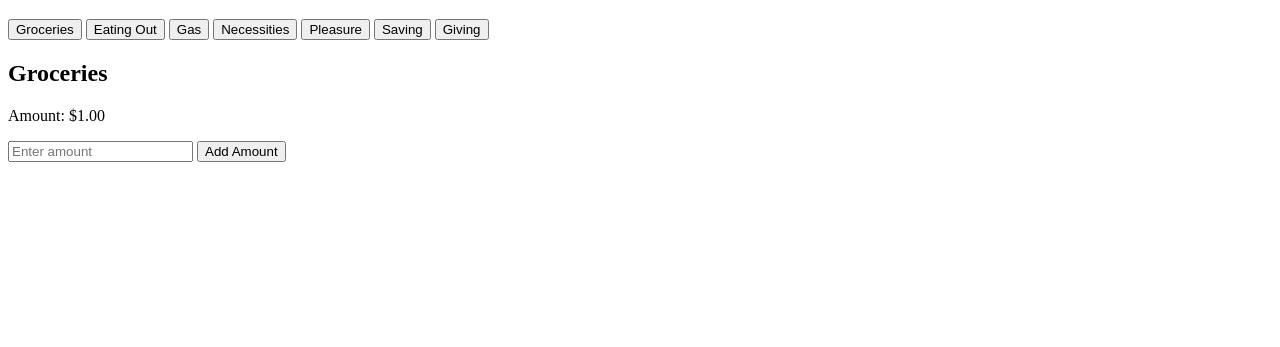
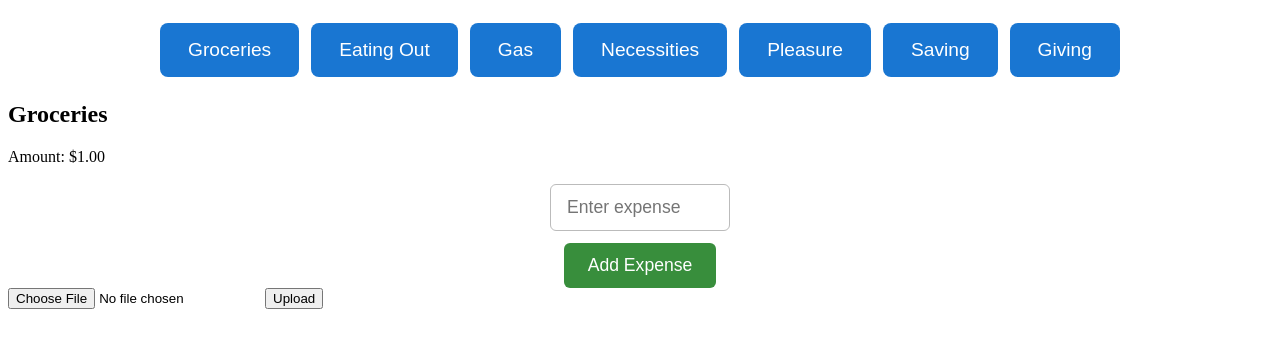
Before and after one commit to chuckz1/budget, a plain HTML site: page index.html in a window 1280 px wide. Shown: the part 61-408 px from the top of the page. Drawn offline with Linux system fonts and the light colour scheme.

Commit message:
Enhance budget app: add category display, update amount handling, and implement file upload functionality

```diff
--- a/index.html
+++ b/index.html
@@ -20,14 +20,22 @@
 		<button onclick="showCategory('saving')">Saving</button>
 		<button onclick="showCategory('giving')">Giving</button>
 	</div>
+
 	<div id="category-display">
-		<!-- Category info will be shown here -->
+		<h2 id="category-name"></h2>
+		<p>Amount: $<span id="category-amount"></span></p>
 		<form id="add-amount-form" onsubmit="return addAmountToCategory();">
-			<input type="number" id="amount-input" step="0.01" min="0" placeholder="Enter amount" required>
-			<button type="submit">Add Amount</button>
+			<input type="number" id="amount-input" step="0.01" min="0" placeholder="Enter expense" required>
+			<button type="submit">Add Expense</button>
 		</form>
 	</div>
+
+	<form id="uploadForm">
+		<input type="file" id="fileInput" />
+		<button type="submit">Upload</button>
+	</form>
 	<script src="scripts/main.js"></script>
+	<script src="scripts/upload.js"></script>
 </body>
 
 </html>
--- a/scripts/main.js
+++ b/scripts/main.js
@@ -13,17 +13,15 @@ let currentCategory = "groceries";
 function showCategory(key) {
 	currentCategory = key;
 	const cat = categories[key];
-	const display = document.getElementById("category-display");
-	if (cat && display) {
-		display.innerHTML = `
-			<h2>${cat.name}</h2>
-			<p>Amount: $${cat.amount.toFixed(2)}</p>
-			<form id="add-amount-form" onsubmit="return addAmountToCategory();">
-				<input type="number" id="amount-input" step="0.01" min="0" placeholder="Enter amount" required>
-				<button type="submit">Add Amount</button>
-			</form>
-		`;
+	const nameElem = document.getElementById("category-name");
+	const amountElem = document.getElementById("category-amount");
+	if (cat && nameElem && amountElem) {
+		nameElem.textContent = cat.name;
+		amountElem.textContent = cat.amount.toFixed(2);
 	}
+	// Clear input after switching
+	const input = document.getElementById("amount-input");
+	if (input) input.value = "";
 }
 
 function addAmountToCategory() {
@@ -31,7 +29,12 @@ function addAmountToCategory() {
 	const value = parseFloat(input.value);
 	if (!isNaN(value) && value > 0) {
 		categories[currentCategory].amount += value;
-		showCategory(currentCategory);
+		// Only update the amount span
+		const amountElem = document.getElementById("category-amount");
+		if (amountElem) {
+			amountElem.textContent = categories[currentCategory].amount.toFixed(2);
+		}
+		input.value = "";
 	}
 	return false; // Prevent form submission
 }
--- a/scripts/styles.css
+++ b/scripts/styles.css
@@ -0,0 +1,64 @@
+#menu {
+	display: flex;
+	flex-wrap: wrap;
+	gap: 12px;
+	margin-bottom: 20px;
+	justify-content: center;
+}
+
+#menu button {
+	font-size: 1.2em;
+	padding: 16px 28px;
+	border-radius: 8px;
+	border: none;
+	background: #1976d2;
+	color: #fff;
+	cursor: pointer;
+	margin: 4px 0;
+	transition: background 0.2s;
+}
+
+#menu button:hover,
+#menu button:focus {
+	background: #1565c0;
+}
+
+/* Improve input and form appearance */
+#category-display form {
+	display: flex;
+	flex-direction: column;
+	align-items: center;
+	gap: 12px;
+	margin-top: 18px;
+}
+
+#amount-input {
+	font-size: 1.1em;
+	padding: 12px 16px;
+	border-radius: 6px;
+	border: 1px solid #bbb;
+	width: 180px;
+	box-sizing: border-box;
+	outline: none;
+	transition: border 0.2s;
+}
+
+#amount-input:focus {
+	border: 1.5px solid #1976d2;
+}
+
+#add-amount-form button[type="submit"] {
+	font-size: 1.1em;
+	padding: 12px 24px;
+	border-radius: 6px;
+	border: none;
+	background: #388e3c;
+	color: #fff;
+	cursor: pointer;
+	transition: background 0.2s;
+}
+
+#add-amount-form button[type="submit"]:hover,
+#add-amount-form button[type="submit"]:focus {
+	background: #2e7031;
+}
--- /dev/null
+++ b/scripts/upload.js
@@ -0,0 +1,35 @@
+// === Constants ===
+const UPLOAD_URL =
+	"https://script.google.com/macros/s/AKfycbxYZ8UImeiZsb6n_dTzeDXWNuAcBlrXWylmf-tR58CbJBi5FOfJVTwFXcJMxohzfzls/exec"; // Replace with your actual upload URL
+
+document.getElementById("uploadForm").onsubmit = async (e) => {
+	e.preventDefault();
+	const file = document.getElementById("fileInput").files[0];
+	if (!file) {
+		alert("Please select a file first.");
+		return;
+	}
+
+	// Convert file to Base64 so Apps Script can handle it easily
+	const reader = new FileReader();
+	reader.onloadend = async () => {
+		const base64 = reader.result.split(",")[1];
+
+		const res = await fetch(
+			"https://script.google.com/macros/s/AKfycbxYZ8UImeiZsb6n_dTzeDXWNuAcBlrXWylmf-tR58CbJBi5FOfJVTwFXcJMxohzfzls/exec",
+			{
+				method: "POST",
+				headers: { "Content-Type": "application/json" },
+				body: JSON.stringify({
+					filename: file.name,
+					mimeType: file.type,
+					data: base64,
+				}),
+			}
+		);
+
+		const text = await res.text();
+		alert("Server response: " + text);
+	};
+	reader.readAsDataURL(file);
+};
```
Also changed, not shown: test.html (added, +49 -0 lines).
